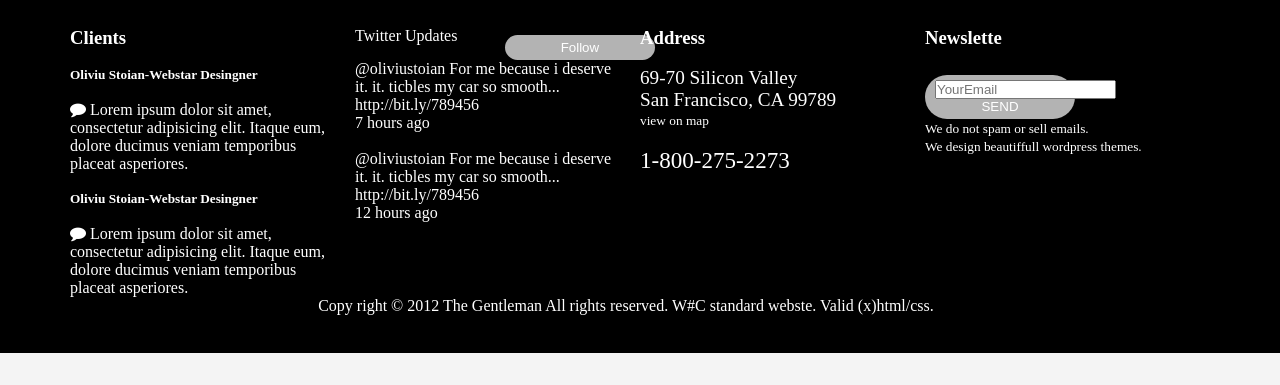
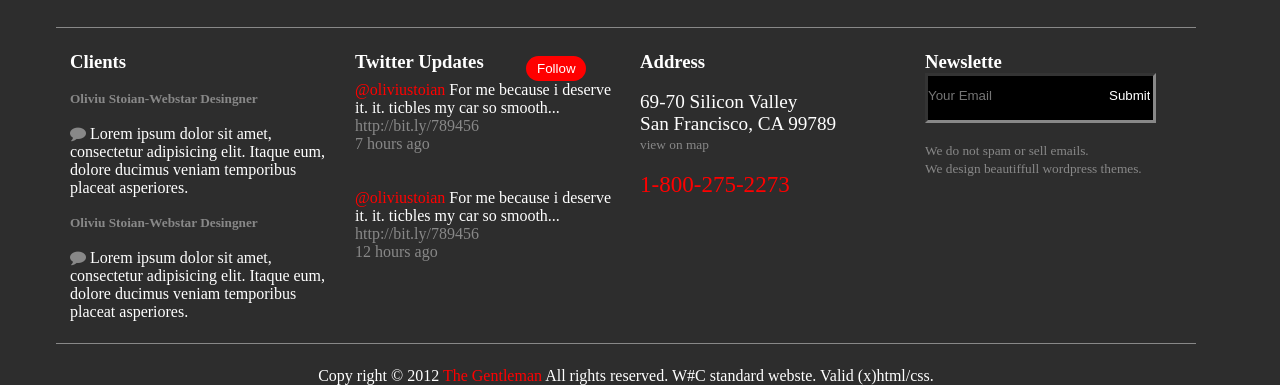
Before and after one commit to LaYare/22_TheGentlemanVersion2, a plain HTML site: page index.html in a window 1280 px wide. Shown: the part 2415-2800 px from the top of the page. Before the commit the page ends 2768 px from the top, so only its background shows below. Drawn offline with Linux system fonts and the light colour scheme.

Commit message:
version final del examen

```diff
--- a/css/main.css
+++ b/css/main.css
@@ -46,7 +46,7 @@ button{
 	font-size: 23px;
 }
 footer{
-	background-color: black;
+	background-color: #2D2D2D;
 	color: white;
 	padding: 3%;
 	margin-top: 3%;
@@ -63,3 +63,33 @@ footer{
 	border: 1px dotted gray;
 	margin-top: 3%;
 }
+span{
+	color: red;
+}
+.follow{
+	background-color: red;
+	width: 60px;
+}
+i{
+	color: #888;
+}
+.bot{
+	background-color: black;
+	color: white;
+	border: none;
+	height: 40px;
+}
+form{
+	border: inset #888;
+	height: 50px;
+	width: 90%;
+	background-color: black;
+
+}
+.border{
+	border-top: 1px solid #888;
+	border-bottom: 1px solid #888;
+	padding-top: 2%;
+	padding-bottom: 2%;
+	margin-bottom: 2%;
+}
--- a/index.html
+++ b/index.html
@@ -23,7 +23,7 @@
          <div class="container">
           <div class="row"><!--este es el row del header-->
             <div class="col-6 grande">
-              The Gentleman
+              The <strong>Gentleman</strong>
             </div>
             <div class="col-6">
               <a href="">Home</a>
@@ -204,7 +204,7 @@
                 </i>
               </button>
             </div>
-            <div class="col-6">
+            <div class="col-6 text-gray">
               <p>Lorem ipsum dolor sit amet, consectetur adipisicing elit. Exercitationem recusandae minus officiis nulla modi pariatur perspiciatis sint excepturi, vitae, voluptatibus amet temporibus. Fuga magnam repellat quidem porro dignissimos, nulla beatae.</p>
             </div>
             <div class="col-3">
@@ -218,13 +218,13 @@
               <br>
             </div>
           </div><!--primer row del footer-->
-          <div class="row mgt">
+          <div class="row mgt border">
             <div class="col-3">
              <h3>
               Clients
              </h3>
              <br>
-             <h5>
+             <h5 class="text-gray">
                Oliviu Stoian-Webstar Desingner
              </h5>
               <br>
@@ -233,7 +233,7 @@
                  Lorem ipsum dolor sit amet, consectetur adipisicing elit. Itaque eum, dolore ducimus veniam temporibus placeat asperiores.
                  </p>
                  <br>
-              <h5>
+              <h5 class="text-gray">
                Oliviu Stoian-Webstar Desingner
              </h5>
               <br>
@@ -244,35 +244,39 @@
              </div>
               <div class="col-3">
                 <div class="row">
-                  <div class="col-7">
-                    Twitter Updates
+                  <div class="col-8">
+                    <h3>Twitter Updates</h3>
                   </div>
-                  <div class="col-5">
-                    <button>
+                  <div class="col-4">
+                    <button class="follow">
                       Follow
                     </button>
                   </div>
                 </div>
-                @oliviustoian For me because i deserve
+                <span>@oliviustoian</span> For me because i deserve
                 <br>
                 it. it. ticbles my car so smooth...
                 <br>
-                <a href="http://bit.ly/789456">
+                <a href="http://bit.ly/789456" class="text-gray">
                 http://bit.ly/789456
                 </a>
                 <br>
-                7 hours ago
+                <p class="text-gray">
+                  7 hours ago
+                </p>
                 <br>
                 <br>
-                @oliviustoian For me because i deserve
+                <span>@oliviustoian</span> For me because i deserve
                 <br>
                 it. it. ticbles my car so smooth...
                 <br>
-                <a href="http://bit.ly/789456">
+                <a href="http://bit.ly/789456" class="text-gray">
                 http://bit.ly/789456
                 </a>
                 <br>
-                12 hours ago
+                <p class="text-gray">
+                  12 hours ago
+                </p>
               </div>
               <div class="col-3">
                 <h3>
@@ -284,22 +288,23 @@
                   San Francisco, CA 99789
                 </big>
                 <br>
-                <small>
+                <small class="text-gray">
                   view on map
                 </small>
                 <br>
                 <br>
-                <big><big>1-800-275-2273</big></big>
+                <big><big><span>1-800-275-2273</span></big></big>
               </div>
               <div class="col-3">
                 <h3>
                   Newslette
                 </h3>
-                <button>
-                   <input type="text" name="text" placeholder="YourEmail">SEND
-                </button>
+               <form>
+                 <input type="text" name="E-mail" placeholder="Your Email" class="bot">
+                 <input type="submit" name="SEND" placeholder="SEND" class="bot">
+               </form>
                 <br>
-                <small>
+                <small class="text-gray">
                   We do not spam or sell emails.
                   <br>
                   We design beautiffull wordpress themes.
@@ -309,7 +314,7 @@
             <div class="row">
               <div class="col-12 text-center">
                 <p>
-                  Copy right &copy; 2012 The Gentleman All rights reserved. W#C standard webste. Valid (x)html/css.
+                  Copy right &copy; 2012 <span>The Gentleman</span> All rights reserved. W#C standard webste. Valid (x)html/css.
                 </p>
               </div>
             </div>
```
